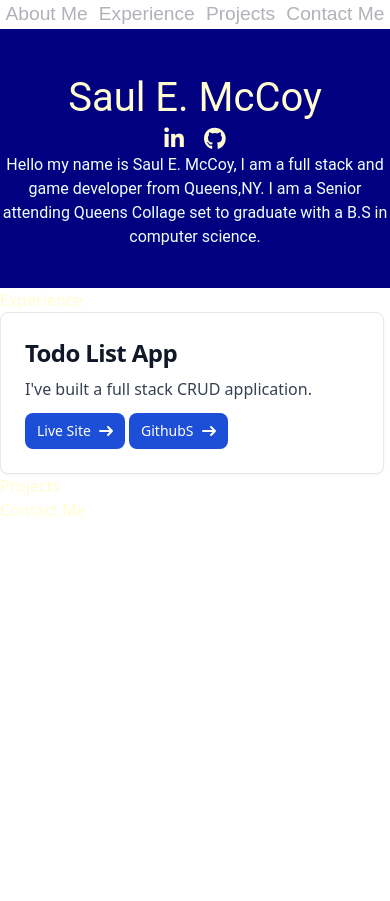
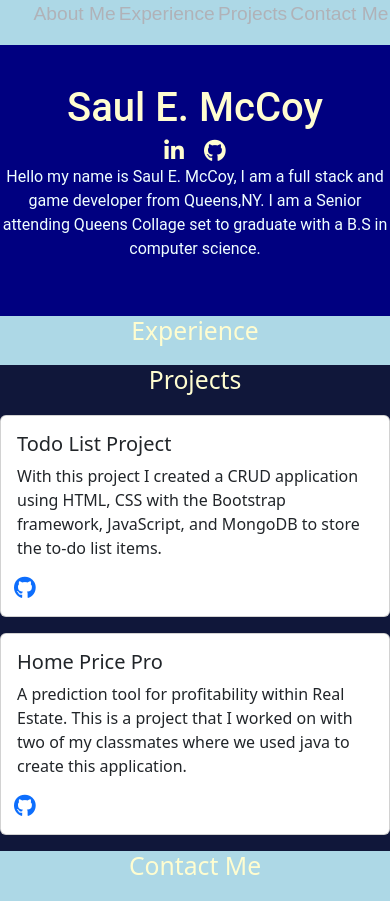
Before and after one commit to SaulMcCoy/Portfolio, a plain HTML site: page index.html in a window 390 px wide. Before the commit the page ends 844 px from the top, so only its background shows below. Drawn offline with nearby package versions, Linux system fonts and the light colour scheme.

Commit message:
Changed the framework to bootstrap because it was recomended by the professor, included 2 projects and the logo of github and made the link to get to the repo of the project. Also made created different media to simulate different phone sizes.

```diff
--- a/index.html
+++ b/index.html
@@ -5,13 +5,14 @@
     <meta charset="UTF-8">
     <meta name="viewport" content="width=device-width, initial-scale=1.0">
     <title>My Portfolio</title>
-    <link rel="stylesheet" href="style.css">
     <link rel="preconnect" href="https://fonts.googleapis.com">
     <link rel="preconnect" href="https://fonts.gstatic.com" crossorigin>
     <link href="https://fonts.googleapis.com/css2?family=Roboto+Mono:ital,wght@0,100..700;1,100..700&display=swap"
         rel="stylesheet">
     <link rel="stylesheet" href="https://cdnjs.cloudflare.com/ajax/libs/font-awesome/6.4.0/css/all.min.css">
-    <script src="https://cdn.tailwindcss.com"></script>
+    <link href="https://cdn.jsdelivr.net/npm/bootstrap@5.3.7/dist/css/bootstrap.min.css" rel="stylesheet"
+        integrity="sha384-LN+7fdVzj6u52u30Kp6M/trliBMCMKTyK833zpbD+pXdCLuTusPj697FH4R/5mcr" crossorigin="anonymous">
+    <link rel="stylesheet" href="style.css">
 </head>
 
 <body>
@@ -30,7 +31,8 @@
             <h1>Saul E. McCoy</h1>
         </div>
         <div id="social-links">
-            <a href="https://linkedin.com" target="_blank" class="social-btn"><i class="fab fa-linkedin-in"></i></a>
+            <a href="https://www.linkedin.com/in/saul-e-mccoy-7a5856303/" target="_blank" class="social-btn"><i
+                    class="fab fa-linkedin-in"></i></a>
             <a href="https://github.com/SaulMcCoy" target="_blank" class="social-btn"><i
                     class="fa-brands fa-github"></i></a>
         </div>
@@ -49,36 +51,6 @@
 
 
 
-            <div
-                class="max-w-sm p-6 bg-white border border-gray-200 rounded-lg shadow-sm dark:bg-gray-800 dark:border-gray-700">
-                <a href="#">
-                    <h5 class="mb-2 text-2xl font-bold tracking-tight text-gray-900 dark:text-white">Todo List App </h5>
-                </a>
-                <p class="mb-3 font-normal text-gray-700 dark:text-gray-400">I've built a full stack CRUD application.</p>
-                <a href="#"
-                    class="inline-flex items-center px-3 py-2 text-sm font-medium text-center text-white bg-blue-700 rounded-lg hover:bg-blue-800 focus:ring-4 focus:outline-none focus:ring-blue-300 dark:bg-blue-600 dark:hover:bg-blue-700 dark:focus:ring-blue-800">
-                    Live Site
-                    <svg class="rtl:rotate-180 w-3.5 h-3.5 ms-2" aria-hidden="true" xmlns="http://www.w3.org/2000/svg"
-                        fill="none" viewBox="0 0 14 10">
-                        <path stroke="currentColor" stroke-linecap="round" stroke-linejoin="round" stroke-width="2"
-                            d="M1 5h12m0 0L9 1m4 4L9 9" />
-                    </svg>
-                </a>
-                <a href="#"
-                    class="inline-flex items-center px-3 py-2 text-sm font-medium text-center text-white bg-blue-700 rounded-lg hover:bg-blue-800 focus:ring-4 focus:outline-none focus:ring-blue-300 dark:bg-blue-600 dark:hover:bg-blue-700 dark:focus:ring-blue-800">
-                    GithubS
-                    <svg class="rtl:rotate-180 w-3.5 h-3.5 ms-2" aria-hidden="true" xmlns="http://www.w3.org/2000/svg"
-                        fill="none" viewBox="0 0 14 10">
-                        <path stroke="currentColor" stroke-linecap="round" stroke-linejoin="round" stroke-width="2"
-                            d="M1 5h12m0 0L9 1m4 4L9 9" />
-                            <!--Find the github svg to put there instead of array. -->
-                    </svg>
-                </a>
-
-
-
-            </div>
-
         </div>
     </section>
 
@@ -88,6 +60,39 @@
                 Projects
             </h2>
         </div>
+
+        <div class="row">
+            <div class="col-sm-6 mb-3">
+                <div class="card h-100">
+                    <div class="card-body">
+                        <h5 class="card-title">Todo List Project</h5>
+                        <p class="card-text">
+                            With this project I created a CRUD application using HTML, CSS with the Bootstrap framework,
+                            JavaScript, and MongoDB to store the to-do list items.
+                        </p>
+                        <a href="https://github.com/SaulMcCoy/To_do_list" target="_blank">
+                            <i class="fa-brands fa-github" id="projectButtons"></i>
+                        </a>
+                    </div>
+                </div>
+            </div>
+
+            <div class="col-sm-6 mb-3">
+                <div class="card h-100">
+                    <div class="card-body">
+                        <h5 class="card-title">Home Price Pro</h5>
+                        <p class="card-text">
+                            A prediction tool for profitability within Real Estate. This is a project that I worked on
+                            with two of my classmates where we used java to create this application.
+                        </p>
+                        <a href="https://github.com/jamespost1/HomePricePro" target="_blank">
+                            <i class="fa-brands fa-github" id="projectButtons"></i>
+                        </a>
+                    </div>
+                </div>
+            </div>
+        </div>
+
     </section>
 
     <section id="contactMe">
--- a/style.css
+++ b/style.css
@@ -1,5 +1,6 @@
-body{
-}
+/* body{
+    background-color:  #dce0ea;
+} */
 
 div{
    /* max-width: 700px;*/
@@ -7,6 +8,11 @@ div{
     background-color: navy;
     margin: 20px 20px; */
 
+}
+
+br{
+    color: gray;
+    font-weight: 400;
 }
 
 #aboutMeP{
@@ -56,6 +62,8 @@ nav a:hover{
 
 
 #title-text{
+    text-align: center;
+    margin-bottom: 20px;
     color: #FFFDD0;
 }
 
@@ -108,9 +116,56 @@ nav a:hover{
 }
 
 #projects{
+    background-color: #10173A;
+
+}
+
+#projectButtons{
+    transform: scale(1.4);
+}
+
+#projectButtons:hover{
+   color: orange;
+   transform: scale(1.6);
+   transition: transform 0.3s ease, color 0.3s ease, box-shadow 0.3s ease;
 
 }
 
 #contactMe{
 
 }
+
+/* Extra small devices (phones, less than 600px) */
+@media (max-width: 599px) {
+  body {
+    background-color: lightblue;
+  }
+}
+
+/* Small devices (phones and tablets, 600px and up) */
+@media (min-width: 600px) and (max-width: 767px) {
+  body {
+    background-color: lightgreen;
+  }
+}
+
+/* Medium devices (tablets in landscape, 768px and up) */
+@media (min-width: 768px) and (max-width: 1024px) {
+  body {
+    background-color: lightyellow;
+  }
+}
+
+/* Large devices (laptops/desktops, 1025px and up) */
+@media (min-width: 1025px) and (max-width: 1440px) {
+  body {
+    background-color: lightcoral;
+  }
+}
+
+/* Extra large devices (large desktops, 1441px and up) */
+@media (min-width: 1441px) {
+  body {
+    background-color: lightgray;
+  }
+}
```
